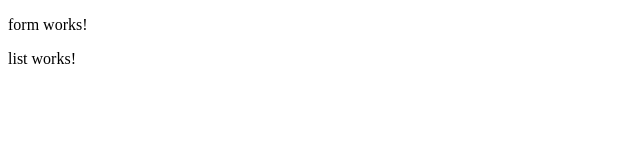
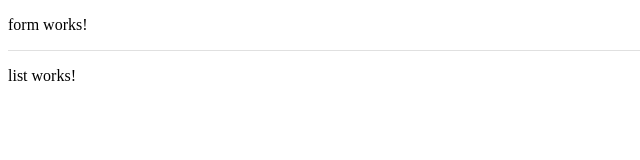
Before and after one commit to christianbs/costumer-registration-front, an Angular app: page / in a window 1280 px wide. Shown: the top 160 px of the page, without its empty margins (0-640 px from the left). Built offline with nearby package versions, Linux system fonts and the light colour scheme.

Commit message:
adicionando divisor para os componentes da pagina admin

```diff
--- a/src/app/modules/customer/customer.module.ts
+++ b/src/app/modules/customer/customer.module.ts
@@ -6,11 +6,14 @@ import { FormComponent } from './components/form/form.component';
 import { ListComponent } from './components/list/list.component';
 import { AdminComponent } from './pages/admin/admin.component';
 
+import { MatDividerModule } from '@angular/material/divider';
+
 @NgModule({
   declarations: [FormComponent, ListComponent, AdminComponent],
   imports: [
     CommonModule,
-    CustomerRoutingModule
+    CustomerRoutingModule,
+    MatDividerModule
   ]
 })
 export class CustomerModule { }
--- a/src/app/modules/customer/pages/admin/admin.component.html
+++ b/src/app/modules/customer/pages/admin/admin.component.html
@@ -1,2 +1,3 @@
 <app-form></app-form>
+<mat-divider></mat-divider>
 <app-list></app-list>
```
